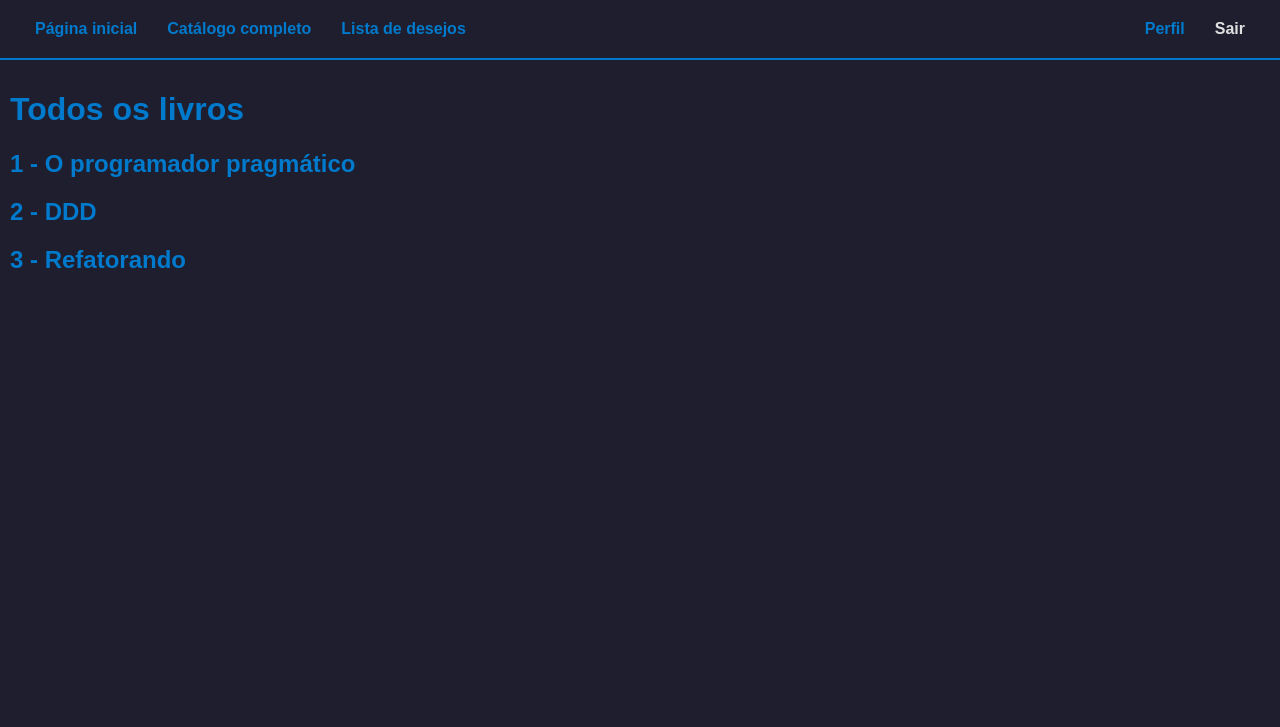
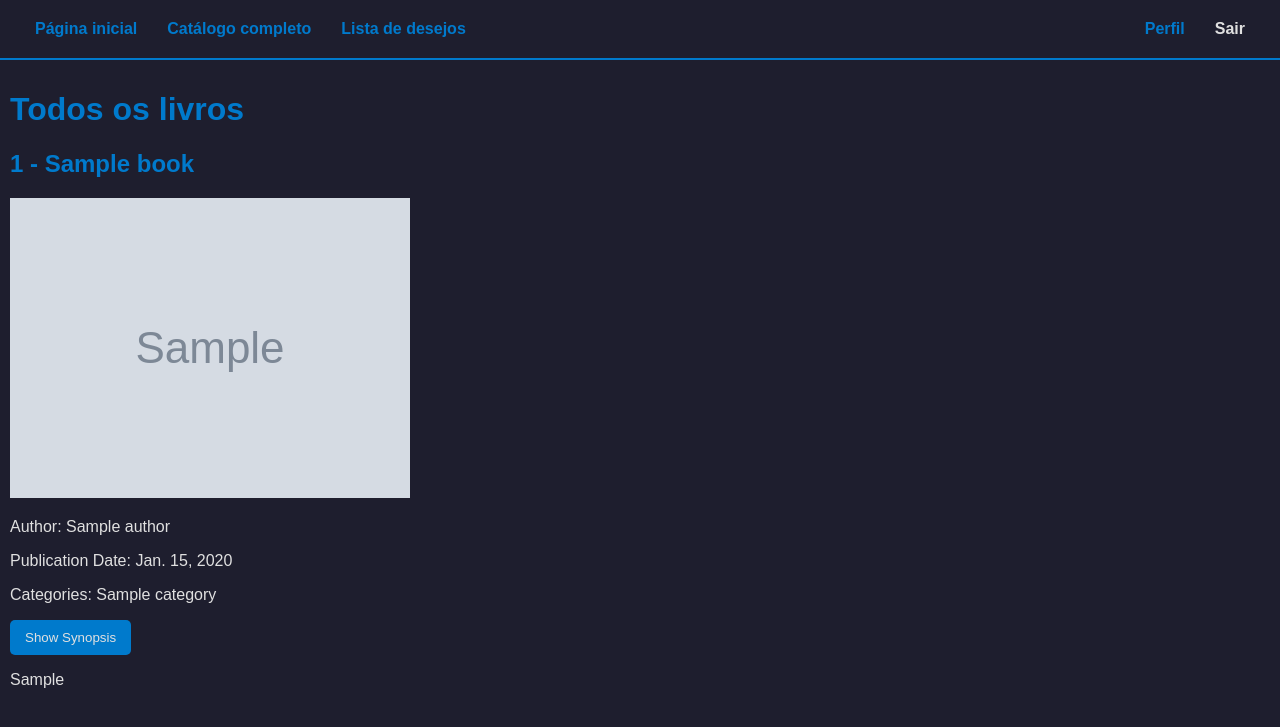
Before and after one commit to Gugonunes/bookCatalog, a Django app: page /books/ in a window 1280 px wide. Shown: the top 727 px of the page. Run offline with Django 5.2, Linux system fonts and the light colour scheme; tables that the repository leaves empty hold one stand-in row (values such as "Sample post"); grey boxes marked "Sample" are stand-in pictures.

Commit message:
feat(book): add base template to display books from the model

```diff
--- a/books/admin.py
+++ b/books/admin.py
@@ -5,6 +5,7 @@
 
 class BookAdmin(admin.ModelAdmin):
     list_display = ['title']
+    filter_horizontal = ['categories']
 
 
 class AuthorAdmin(admin.ModelAdmin):
--- a/books/models.py
+++ b/books/models.py
@@ -6,6 +6,9 @@
 class Author(models.Model):
     name = models.CharField(max_length=255)
     bio = models.TextField(blank=True, null=True)
+
+    def __str__(self):
+        return self.name
 
 
 class Category(models.Model):
--- a/books/templates/books/index.html
+++ b/books/templates/books/index.html
@@ -5,7 +5,30 @@
 {% endblock title %}
 
 {% block content %}
-{% for index, livro in livros %}
-    <h2> {{ index }} - {{ livro }}</h2>
-{% endfor %}
+<div class="container">
+    {% for book in books %}
+    <div class="book-card">
+        <h2>
+            <a href="/reviews/{{ book.index }}" class="book-link">{{ book.index }} - {{ book.title }}</a>
+        </h2>
+
+        <div class="book-content">
+            <img src="{{ book.img_url }}" alt="{{ book.title }}" class="book-image">
+            <div class="book-info">
+                <p class="author">Author: {{ book.author }}</p>
+                <p class="publication-date">Publication Date: {{ book.publication_date }}</p>
+                <p class="categories">Categories: {{ book.categories }}</p>
+                <button class="synopsis-toggle" onclick="toggleSynopsis({{ book.index }})">Show Synopsis</button>
+                <p id="synopsis-{{ book.index }}" class="synopsis hidden">{{ book.synopsis }}</p>
+            </div>
+        </div>
+    </div>
+    {% endfor %}
+</div>
+<script>
+    function toggleSynopsis(bookId) {
+        const synopsis = document.getElementById(`synopsis-${bookId}`);
+        synopsis.classList.toggle("hidden");
+    }
+</script>
 {% endblock content %}
--- a/books/views.py
+++ b/books/views.py
@@ -1,15 +1,35 @@
 from django.shortcuts import render
 from django.http import HttpResponse
+from books.models import Book
+from django.conf.urls.static import static
 
 # Create your views here.
 
 
 def books_home(request):
+    all_books = Book.objects.all()
+    books_list = []
+    index = 0
+    for book in all_books:
+        index += 1
+        title = book.title
+        author = book.author
+        img_url = book.cover_image.url
+        publication_date = book.publication_date
+        categories = ", ".join(category.name for category in book.categories.all())
+        synopsis = book.synopsis
+
+        books_list.append({
+            'index': index,
+            'title': title,
+            'author': author,
+            'img_url': img_url,
+            'publication_date': publication_date,
+            'categories': categories,
+            'synopsis': synopsis
+        })
+
     content = {
-        'livros': [
-            (1, 'O programador pragmático'),
-            (2, 'DDD'),
-            (3, 'Refatorando')
-        ]
+        'books': books_list
     }
     return render(request, 'books/index.html', context=content)
```
